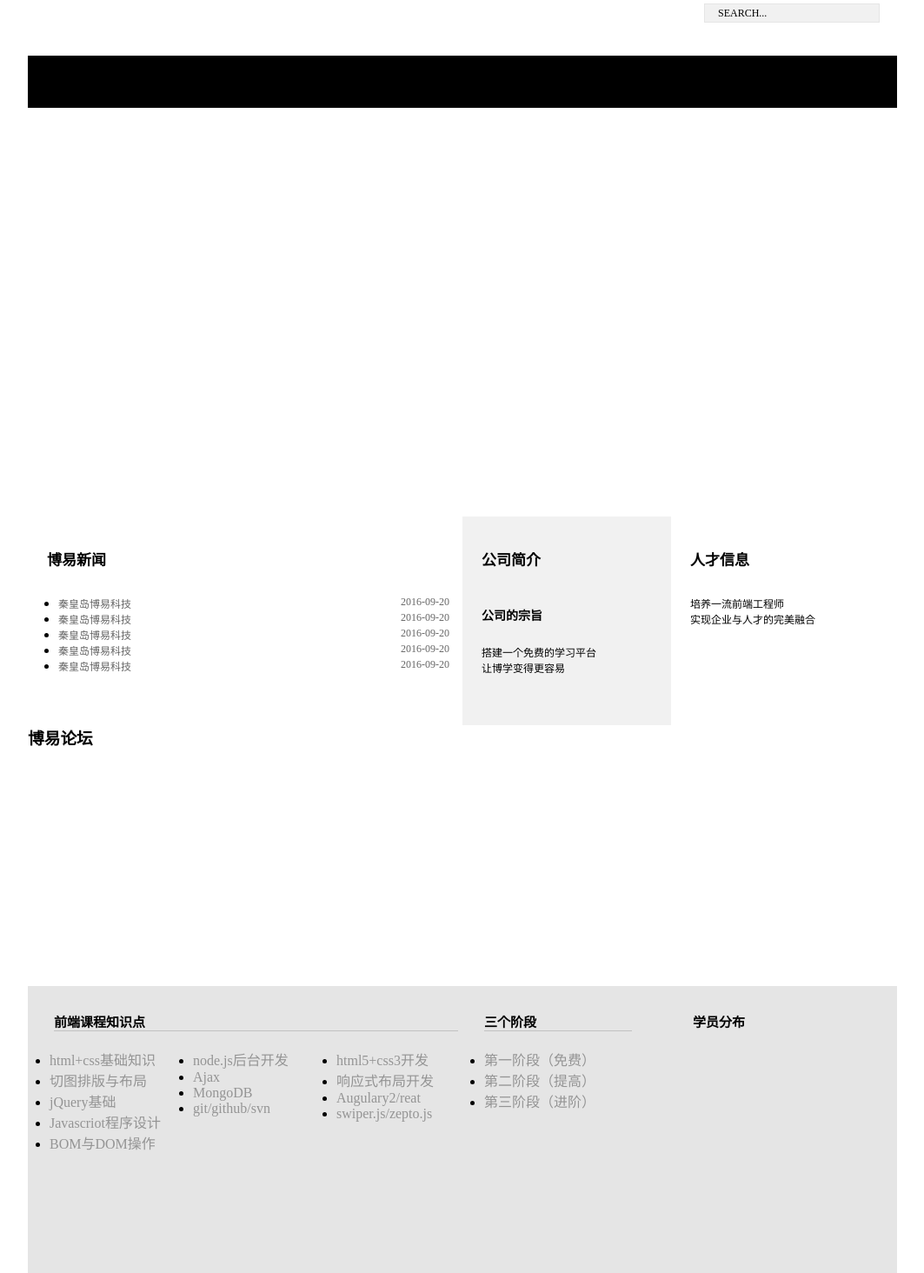
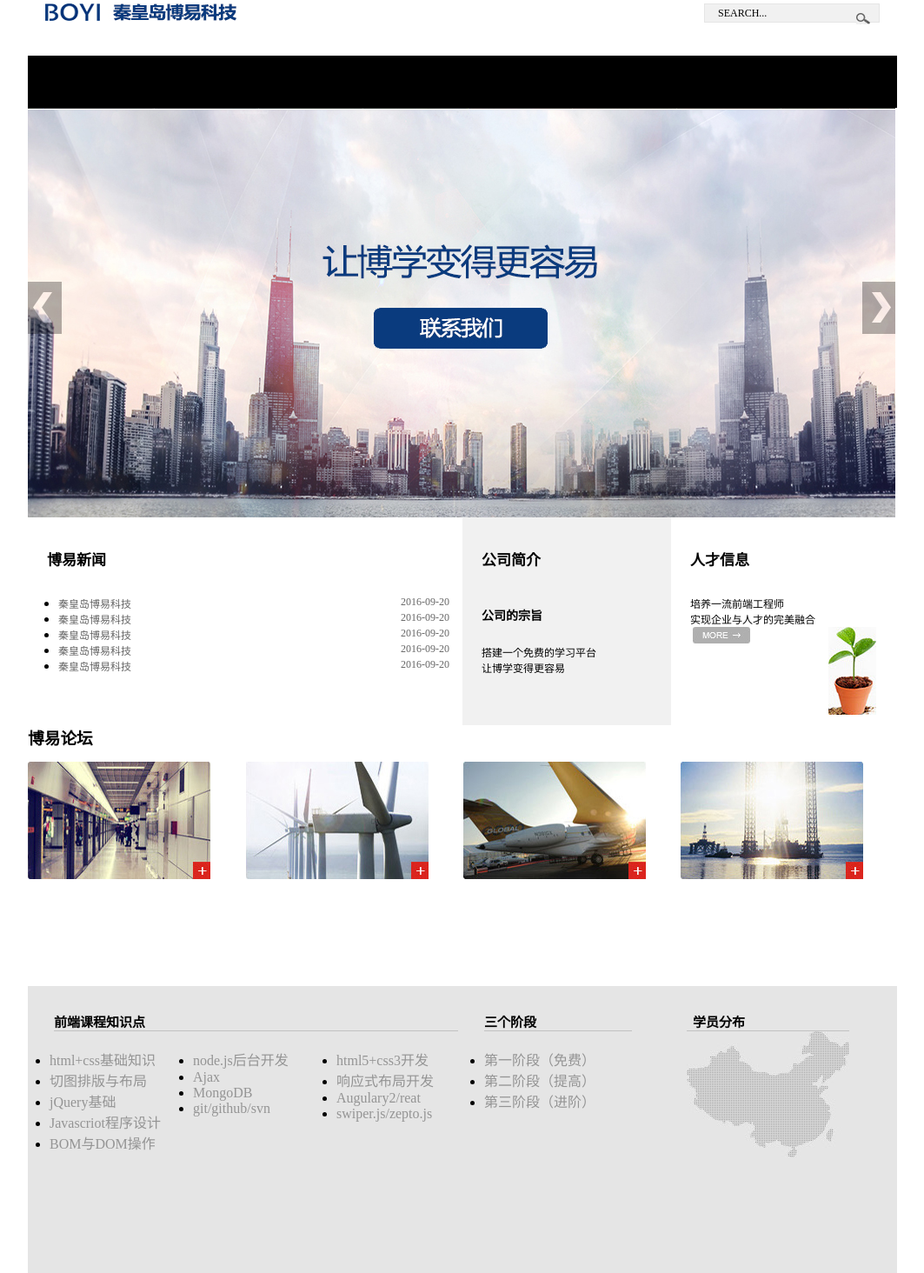
Before and after one commit to lishengnan1030/lishengnan1030.github.io, a plain HTML site: page index.html in a window 1280 px wide. Shown: the part 36-1500 px from the top of the page at 87% size, without its empty margins (108-1171 px from the left). Drawn offline with Linux system fonts and the light colour scheme.

Commit message:
第一次提交

```diff
--- a/index.html
+++ b/index.html
@@ -9,17 +9,17 @@
 	<div class="header">
 		<div class="top">
 			<div class="logo">
-				<img src="style/logo.jpg" alt="">
+				<img src="images/logo.jpg" alt="">
 			</div>
 			<div class="search">
 				<span>SEARCH...</span>
-				<img src="style/search.gif" alt="" class="gif">
+				<img src="images/search.gif" alt="" class="gif">
 			</div>
 		</div>
 		<div class="nav"></div>
 	</div>
 	<div class="banner">
-		<img src="style/pin.jpg" alt="">
+		<img src="images/pin.jpg" alt="">
 	</div>
 	<div class="container">
 		<div class="contianer-top">
@@ -60,16 +60,16 @@
 				<p>培养一流前端工程师
 					<br>实现企业与人才的完美融合
 				</p>
-				<img src="style/tu.gif" alt="" class="gf">
-				<img src="style/hua.jpg" alt="" class="hua">
+				<img src="images/tu.gif" alt="" class="gf">
+				<img src="images/hua.jpg" alt="" class="hua">
 			</div>
 		</div>
 		<div class="container-bottom">
 			<h3>博易论坛</h3>
-			<img src="style/bo.jpg" alt="" class="bo">
-			<img src="style/yi.jpg" alt="" class="yi">
-			<img src="style/ke.jpg" alt="" class="ke">
-			<img src="style/ji.jpg" alt="" class="ji">
+			<img src="images/bo.jpg" alt="" class="bo">
+			<img src="images/yi.jpg" alt="" class="yi">
+			<img src="images/ke.jpg" alt="" class="ke">
+			<img src="images/ji.jpg" alt="" class="ji">
 
 		</div>
 	</div>
@@ -133,7 +133,7 @@
 			</div>
 			<div class="fot">
 				<h3>学员分布</h3>
-				<img src="style/di.gif" alt="" class="di">
+				<img src="images/di.gif" alt="" class="di">
 			</div>
 		</div>
 		<div class="footer-bottom"></div>
```
